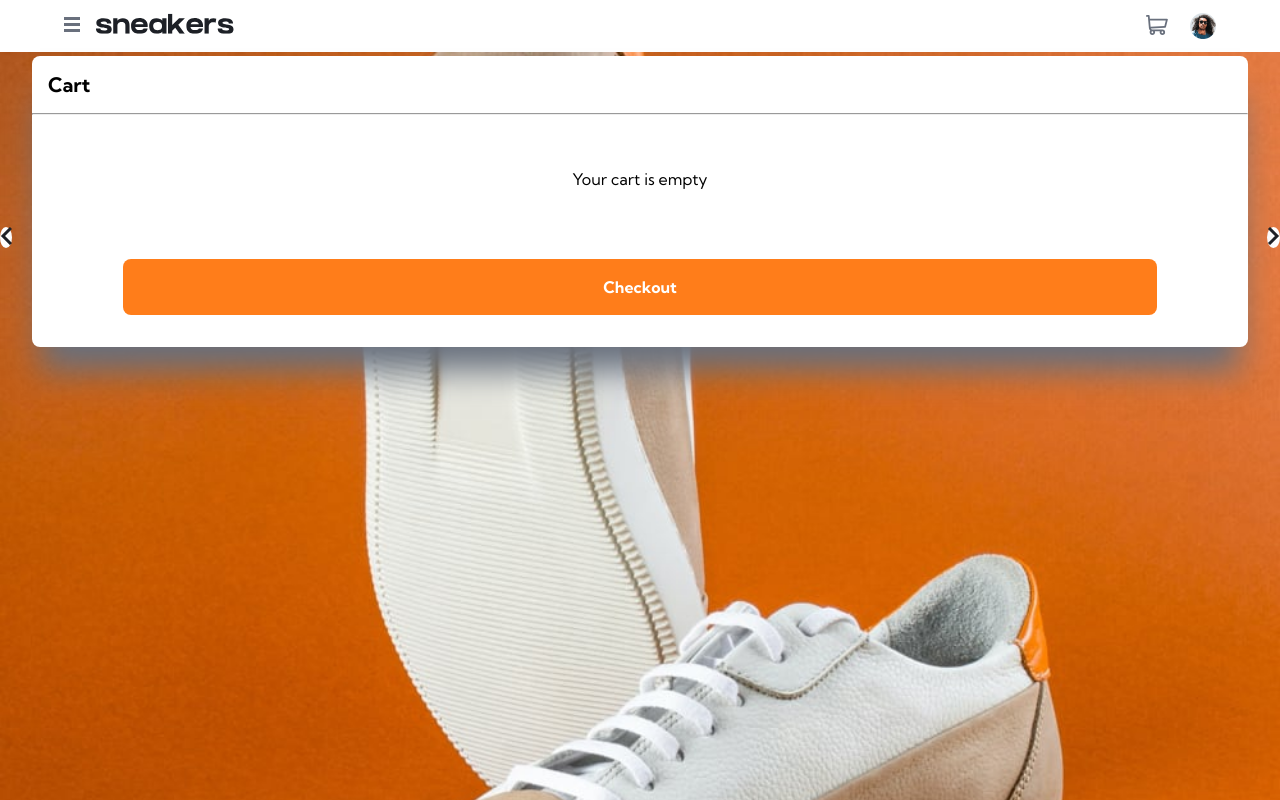
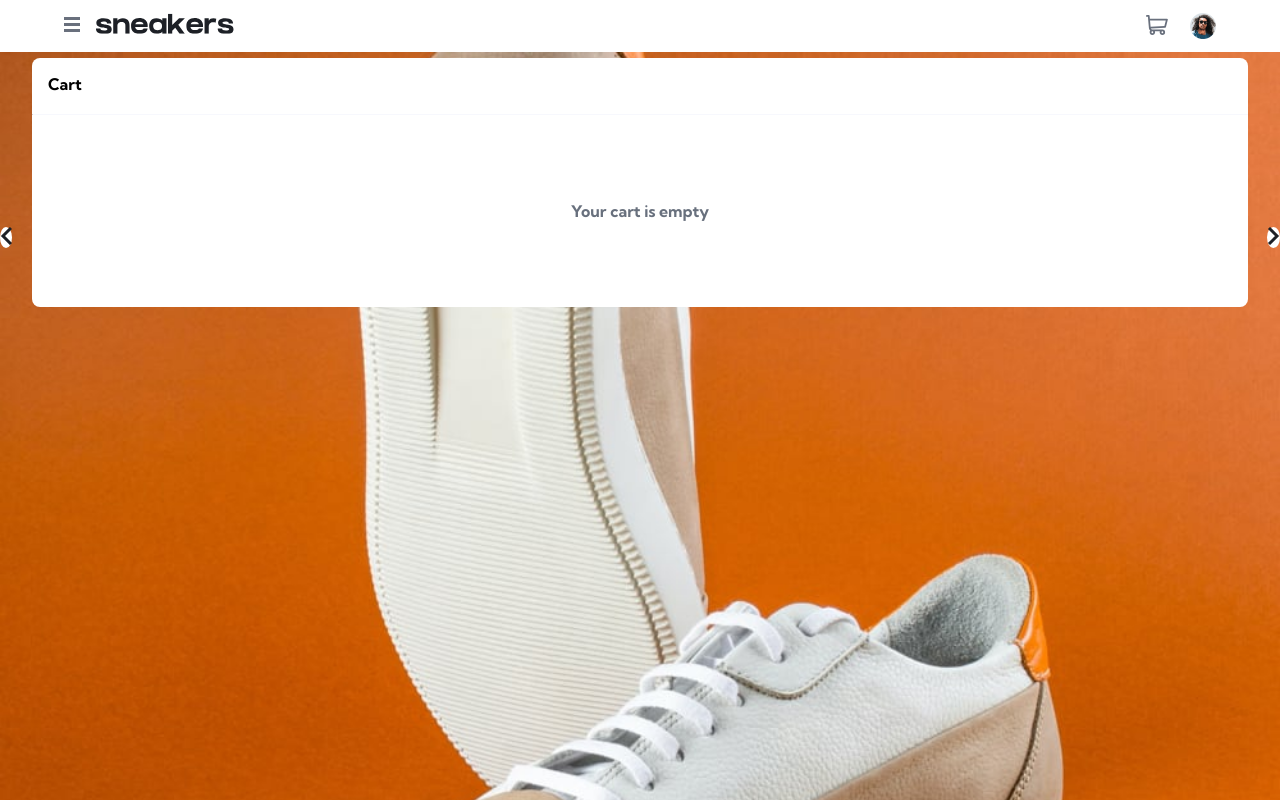
Before and after one commit to alec-sena/fem-ecommerce-product-page, a React (Create React App) app: page / in a window 1280 px wide. Both pictures are taken after a click on the button 1167 px from the left and 26 px from the top of the page. Shown: the top 800 px of the page. Built offline with nearby package versions, Linux system fonts and the light colour scheme.

Commit message:
Style Cart & CartCards

```diff
--- a/src/components/Cart.js
+++ b/src/components/Cart.js
@@ -11,14 +11,17 @@ function Cart(props){
             <hr />
             <div className="Cart__CardsContainer">
             {cards.length === 0 ?
-                <p id="cart-empty">Your cart is empty</p>
+                <div id="CartEmpty">
+                    <p>Your cart is empty</p>
+                </div>
             :
                 cards.map((item, idx) => <CartCard key={idx} item={props.cart[item]} setCart={props.setCart} />)
             }
             </div>
+            {cards.length > 0 &&
             <div className="Cart__ButtonContainer">
                 <button>Checkout</button>
-            </div>
+            </div>}
         </div>
     )
 }
--- a/src/components/CartCard.js
+++ b/src/components/CartCard.js
@@ -21,8 +21,10 @@ function CartCard(props){
                 <img src={thumbnail} />
             </div>
             <div className="CartCard__ProductContainer">
-                <p>{name}</p>
-                <p>{`$${price * discount}.00 x ${quantity} `}<strong>{`$${(price * discount) * quantity}.00`}</strong></p>
+                <div>
+                    <p>{name}</p>
+                    <p>{`$${price * discount}.00 x ${quantity} `}<strong>{`$${(price * discount) * quantity}.00`}</strong></p>
+                </div>
             </div>
             <div className="CardCard__ButtonContainer">
                 <button onClick={handleCart}>
--- a/src/scss/Cart.scss
+++ b/src/scss/Cart.scss
@@ -2,26 +2,42 @@
 
 .Cart {
   position: absolute;
-  top: 3.5rem;
+  top: 3.6rem;
   z-index: 1;
   background-color: white;
   width: 95%;
   margin: 0 2.5%;
   border-radius: 0.5rem;
   /* box shadow is too dark, possibly too long */
-  box-shadow: 0 2rem 2rem -0.5rem $dark-grayish-blue;
+  // box-shadow: 0 2rem 2rem -0.5rem $grayish-blue;
 
   h2 {
     margin: 1rem;
-    font-size: 1.25rem;
+    margin-bottom: 1.25rem;
+    font-size: 1rem;
+  }
+
+  hr {
+    border-color: $light-grayish-blue;
+    border-top: 4px;
+  }
+
+  #CartEmpty {
+    min-height: 12rem;
+
+    p {
+      font-weight: bold;
+      color: $dark-grayish-blue;
+    }
   }
 }
 
+#CartEmpty,
 .Cart__CardsContainer {
   display: flex;
   justify-content: center;
   align-items: center;
-  min-height: 8rem; //temp value, needs adjusting and/or removal (replace with margin/padding)
+  // min-height: 12rem;
 }
 
 .Cart__ButtonContainer {
@@ -30,7 +46,7 @@
   align-items: center;
 
   button {
-    height: 3.5rem;
+    height: 3rem;
     width: 85%;
     background-color: $orange;
     border-radius: 0.5rem;
@@ -39,6 +55,6 @@
     font-size: 1rem;
     font-weight: bold;
     margin: 1rem;
-    margin-bottom: 2rem;
+    margin-bottom: 1.5rem;
   }
 }
--- a/src/scss/CartCard.scss
+++ b/src/scss/CartCard.scss
@@ -3,22 +3,30 @@
 .CartCard {
   display: grid;
   grid-template-columns: 15% 75% 5%;
-  column-gap: 2.5%;
+  column-gap: 2%;
   z-index: 2;
   height: 100%;
   width: 85%;
+  margin-top: 1.5rem;
 
-  .CartCard__ThumbnailContainer {
-    img {
-      width: 100%;
-      height: auto;
-    }
-  }
-
+  .CartCard__ProductContainer,
+  .CartCard__ThumbnailContainer,
   .CardCard__ButtonContainer {
     display: flex;
     justify-content: center;
     align-items: center;
+    height: 3rem;
+
+    p {
+      font-size: 0.8rem;
+      color: $dark-grayish-blue;
+    }
+
+    img {
+      height: 2.5rem;
+      width: auto;
+      border-radius: 4px;
+    }
 
     button {
       background: none;
```
